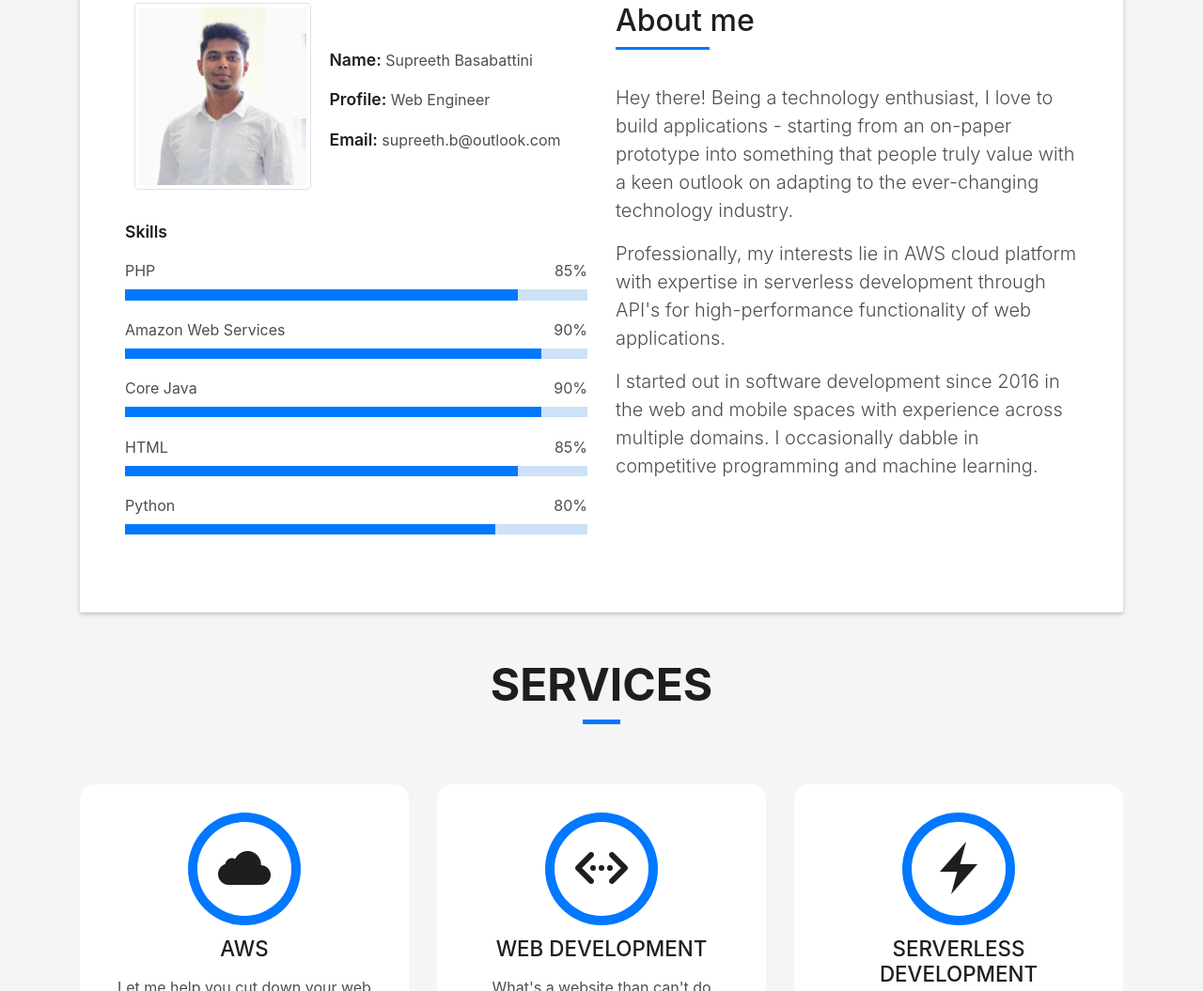
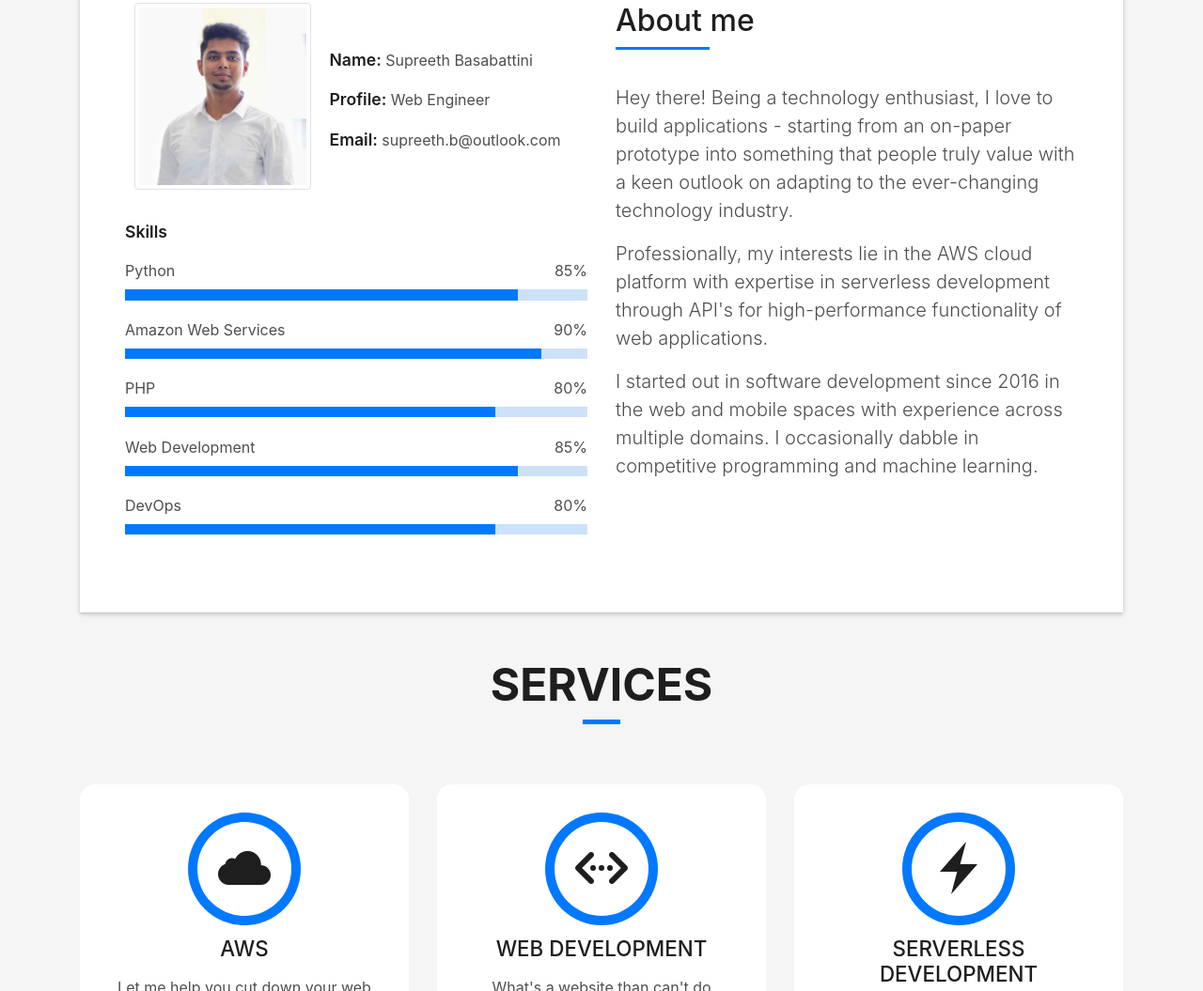
Before and after one commit to supreeth7/Portfolio-V2, a plain HTML site: page index.html in a window 1280 px wide. Shown: the part 925-1980 px from the top of the page at 94% size. Drawn offline with Linux system fonts and the light colour scheme; files whose address does not match are found by name.

Commit message:
minor skill tree changes

```diff
--- a/index.html
+++ b/index.html
@@ -103,7 +103,7 @@
                 </div>
                 <div class="skill-mf">
                   <p class="title-s">Skills</p>
-                  <span>PHP</span> <span class="pull-right">85%</span>
+                  <span>Python</span> <span class="pull-right">85%</span>
                   <div class="progress">
                     <div class="progress-bar" role="progressbar" style="width: 85%;" aria-valuenow="85"
                       aria-valuemin="0" aria-valuemax="100"></div>
@@ -113,17 +113,17 @@
                     <div class="progress-bar" role="progressbar" style="width: 90%" aria-valuenow="90" aria-valuemin="0"
                       aria-valuemax="100"></div>
                   </div>
-                  <span>Core Java</span> <span class="pull-right">90%</span>
+                  <span>PHP</span> <span class="pull-right">80%</span>
                   <div class="progress">
-                    <div class="progress-bar" role="progressbar" style="width: 90%" aria-valuenow="90" aria-valuemin="0"
+                    <div class="progress-bar" role="progressbar" style="width: 80%" aria-valuenow="80" aria-valuemin="0"
                       aria-valuemax="100"></div>
                   </div>
-                  <span>HTML</span> <span class="pull-right">85%</span>
+                  <span>Web Development</span> <span class="pull-right">85%</span>
                   <div class="progress">
                     <div class="progress-bar" role="progressbar" style="width: 85%" aria-valuenow="85" aria-valuemin="0"
                       aria-valuemax="100"></div>
                   </div>
-                  <span>Python</span> <span class="pull-right">80%</span>
+                  <span>DevOps</span> <span class="pull-right">80%</span>
                   <div class="progress">
                     <div class="progress-bar" role="progressbar" style="width: 80%" aria-valuenow="80" aria-valuemin="0"
                       aria-valuemax="100"></div>
@@ -140,11 +140,10 @@
                   <p class="lead">
                     Hey there! Being a technology enthusiast, I love to build applications - starting from an on-paper
                     prototype into something that people truly value with a keen outlook on adapting to the
-                    ever-changing technology
-                    industry.
+                    ever-changing technology industry.
                   </p>
                   <p class="lead">
-                    Professionally, my interests lie in AWS cloud platform with expertise in serverless development
+                    Professionally, my interests lie in the AWS cloud platform with expertise in serverless development
                     through API's for high-performance functionality of web applications.
                   </p>
                   <p class="lead">
```
